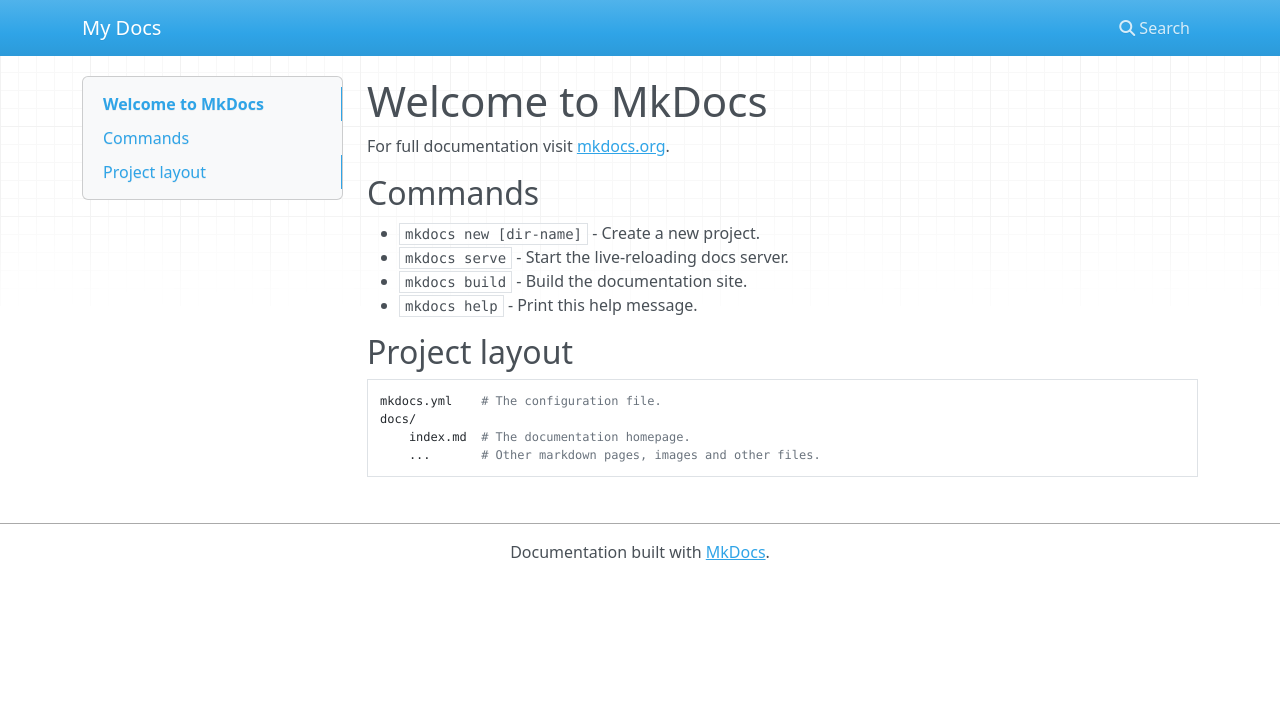
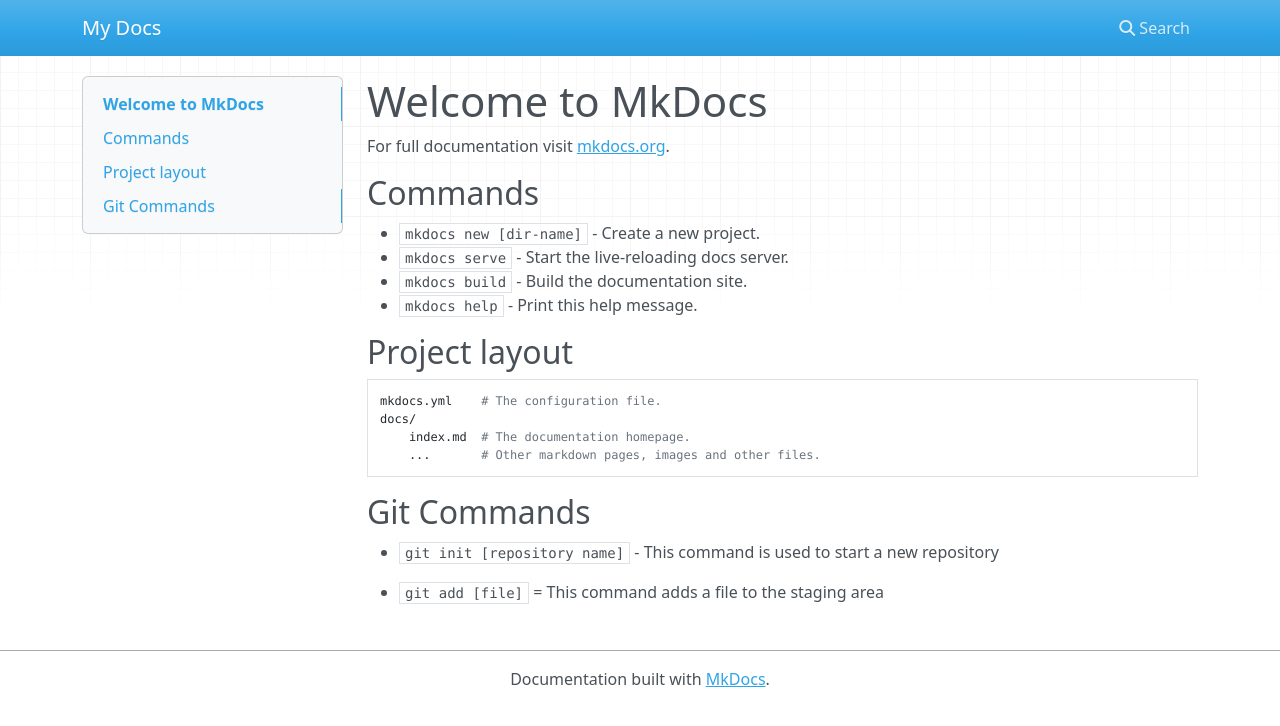
Before and after one commit to DaniAkash/javascript-app-development, an MkDocs documentation site: the page built from docs/index.md, in a window 1280 px wide. Shown: the top 726 px of the page. Built offline with MkDocs 1.6.1, drawn with Linux system fonts in a browser that asks for light colours; nearby versions of some CDN libraries.

Commit message:
added few git commands

```diff
--- a/docs/index.md
+++ b/docs/index.md
@@ -4,10 +4,10 @@
 
 ## Commands
 
-* `mkdocs new [dir-name]` - Create a new project.
-* `mkdocs serve` - Start the live-reloading docs server.
-* `mkdocs build` - Build the documentation site.
-* `mkdocs help` - Print this help message.
+- `mkdocs new [dir-name]` - Create a new project.
+- `mkdocs serve` - Start the live-reloading docs server.
+- `mkdocs build` - Build the documentation site.
+- `mkdocs help` - Print this help message.
 
 ## Project layout
 
@@ -15,3 +15,9 @@
     docs/
         index.md  # The documentation homepage.
         ...       # Other markdown pages, images and other files.
+
+## Git Commands
+
+- `git init [repository name]` - This command is used to start a new repository
+
+- `git add [file]` = This command adds a file to the staging area
```
